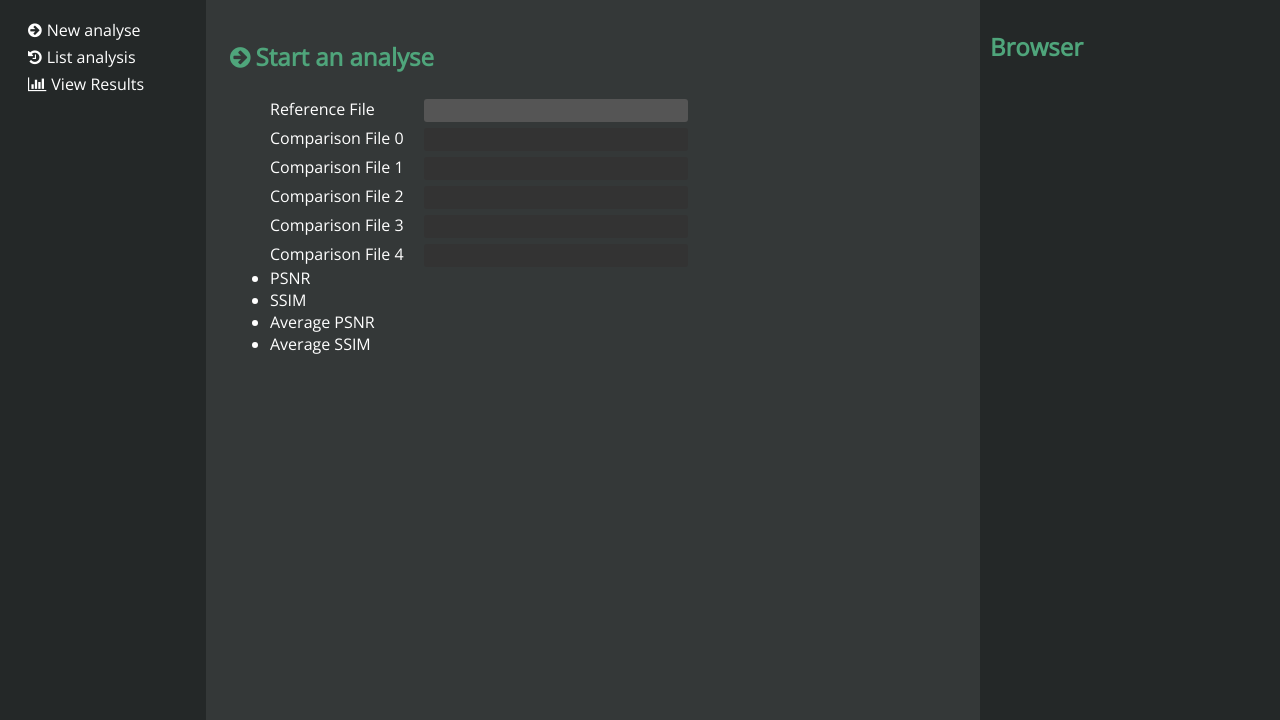
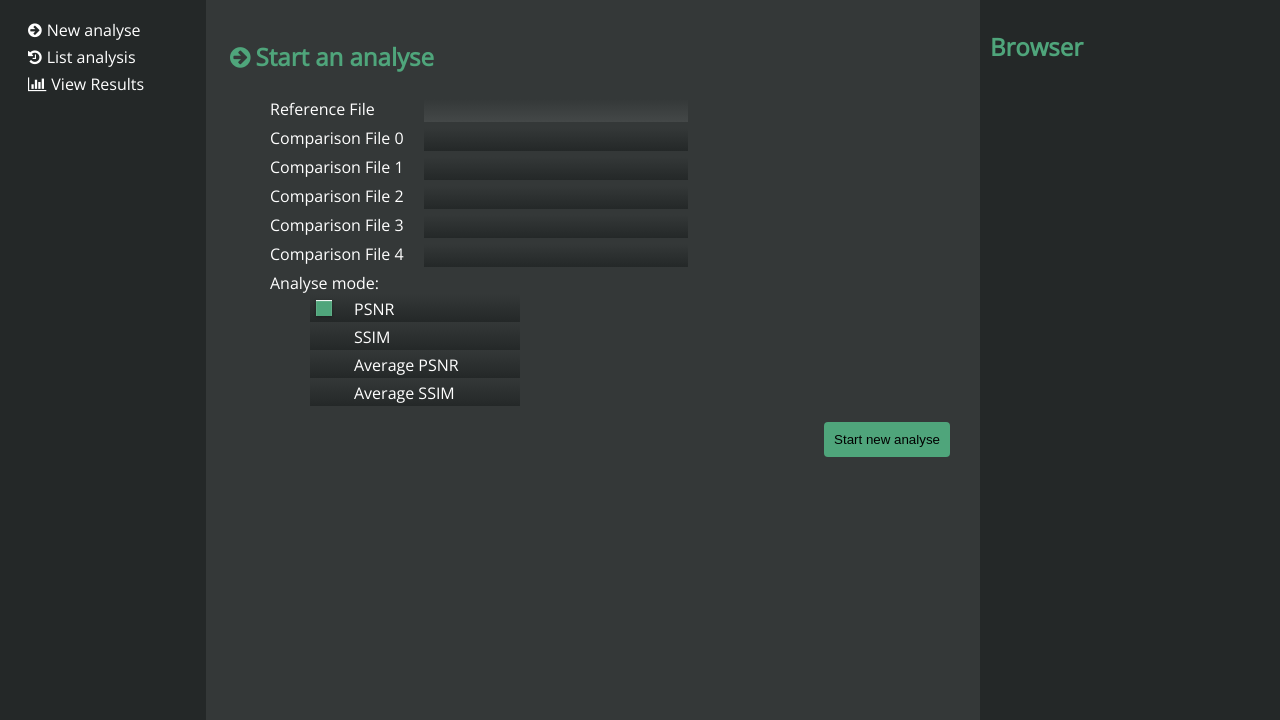
Before and after one commit to MarcAntoine-Arnaud/wisual, a Flask app: page /job in a window 1280 px wide. Shown: the part 80-800 px from the top of the page. Run offline with Flask 2, Linux system fonts and the light colour scheme.

Commit message:
update form style

```diff
--- a/wisual/static/css/main.css
+++ b/wisual/static/css/main.css
@@ -129,25 +129,119 @@ i{
 	width: 150px;
 	display: inline-block;
 }
+
 .form div input[type=text]{
-    border-radius: 3px;
+    border-radius: 0px;
 	padding: 4px;
 	width: 20vw;
-	background-color: #333;
 	border: none;
 	color: #fff;
+    background: #242828;
+    -webkit-linear-gradient(top, #343838 0%, #242828 100%);
+    background: -webkit-linear-gradient(top, #343838 0%, #242828 100%);
+    background: -moz-linear-gradient(top, #343838 0%, #242828 100%);
+    background: -o-linear-gradient(top, #343838 0%, #242828 100%);
+    background: -ms-linear-gradient(top, #343838 0%, #242828 100%);
+    background: linear-gradient(top, #343838 0%, #242828 100%);
+    filter: progid:DXImageTransform.Microsoft.gradient( startColorstr='#343838', endColorstr='#242828',GradientType=0 );
 }
 .form div:first-child input[type=text]{
-	background-color: #555;
+    background: #343838;
+    -webkit-linear-gradient(top, #343838 0%, #343838 100%);
+    background: -webkit-linear-gradient(top, #343838 0%, #444848 100%);
+    background: -moz-linear-gradient(top, #343838 0%, #444848 100%);
+    background: -o-linear-gradient(top, #343838 0%, #444848 100%);
+    background: -ms-linear-gradient(top, #343838 0%, #444848 100%);
+    background: linear-gradient(top, #343838 0%, #444848 100%);
+    filter: progid:DXImageTransform.Microsoft.gradient( startColorstr='#545858', endColorstr='#343838',GradientType=0 );
 }
+
 input[type=submit]{
 	position: absolute;
-	right:10%;
-	background-color: #0DDF0D;
+	right: 330px;
+	background-color: rgb(79, 165, 123);
 	border: none;
 	border-radius: 4px;
 	padding:10px;
 	cursor: pointer;
+}
+
+input[type=radio] {
+    visibility: hidden;
+}
+
+.roundedOne {
+    margin-left: 40px;
+    width: 210px;
+    height: 28px;
+    background: #242828;
+    -webkit-linear-gradient(top, #343838 0%, #242828 100%);
+    background: -webkit-linear-gradient(top, #343838 0%, #242828 100%);
+    background: -moz-linear-gradient(top, #343838 0%, #242828 100%);
+    background: -o-linear-gradient(top, #343838 0%, #242828 100%);
+    background: -ms-linear-gradient(top, #343838 0%, #242828 100%);
+    background: linear-gradient(top, #343838 0%, #242828 100%);
+    filter: progid:DXImageTransform.Microsoft.gradient( startColorstr='#343838', endColorstr='#242828',GradientType=0 );
+    /*margin: 20px auto;*/
+    padding: 0 !important;
+
+    -webkit-border-radius: 50px;
+    -moz-border-radius: 50px;
+    border-radius: 0px;
+    position: relative;
+}
+
+.roundedOne label {
+    cursor: pointer;
+    position: absolute;
+    width: 200px !important;
+    height: 20px;
+    text-indent: 40px;
+
+    -webkit-border-radius: 50px;
+    -moz-border-radius: 50px;
+    border-radius: 0px;
+    left: 4px;
+    top: 4px;
+}
+
+.roundedOne label:after {
+    -ms-filter: "progid:DXImageTransform.Microsoft.Alpha(Opacity=0)";
+    filter: alpha(opacity=0);
+    opacity: 0;
+    content: '';
+    position: absolute;
+    width: 16px;
+    height: 16px;
+    background: #4FA57B;
+
+    background: -webkit-linear-gradient(top, #4FA57B 0%, #4FA57B 100%);
+    background: -moz-linear-gradient(top, #4FA57B 0%, #4FA57B 100%);
+    background: -o-linear-gradient(top, #4FA57B 0%, #4FA57B 100%);
+    background: -ms-linear-gradient(top, #4FA57B 0%, #4FA57B 100%);
+    background: linear-gradient(top, #4FA57B 0%, #4FA57B 100%);
+
+    -webkit-border-radius: 50px;
+    -moz-border-radius: 50px;
+    border-radius: 0px;
+    top: 2px;
+    left: 2px;
+
+    -webkit-box-shadow: inset 0px 1px 1px white, 0px 1px 3px rgba(0,0,0,0.3);
+    -moz-box-shadow: inset 0px 1px 1px white, 0px 1px 3px rgba(0,0,0,0.3);
+    box-shadow: inset 0px 1px 1px white, 0px 1px 3px rgba(0,0,0,0.3);
+}
+
+.roundedOne label:hover::after {
+    -ms-filter: "progid:DXImageTransform.Microsoft.Alpha(Opacity=30)";
+    filter: alpha(opacity=30);
+    opacity: 0.3;
+}
+
+.roundedOne input[type=radio]:checked + label:after {
+    -ms-filter: "progid:DXImageTransform.Microsoft.Alpha(Opacity=100)";
+    filter: alpha(opacity=100);
+    opacity: 1;
 }
 
 @media screen and (min-width:1070px)
--- a/wisual/templates/job.html
+++ b/wisual/templates/job.html
@@ -2,6 +2,7 @@
 {% block content %}
 <h2><i class="fa fa-arrow-circle-right"></i>Start an analyse</h2>
 <ul>
+	<form>
 		<div class="form">
 			<div>
 				<label>Reference File</label>
@@ -16,10 +17,20 @@
 			</div>
 			{% endfor %}
 
+			<div>
+			Analyse mode:
 			{% for analysisMode in analysisModes %}
-			<li>{{analysisMode.name}}</li>
+				<div class="roundedOne">
+					<input type="radio" value="{{analysisMode.id}}" id="{{analysisMode.id}}" name="analisysMode"
+					{% if analysisMode.id == "psnr" %}
+						checked
+					{% endif %} />
+					<label for="{{analysisMode.id}}">{{analysisMode.name}}</label>
+				</div>
 			{% endfor %}
 			</div>
+		</div>
+	</form>
 </ul>
 <input type="submit" value="Start new analyse" />
 {% endblock %}
```
Lines whose indentation alone changed are shown as unchanged.
